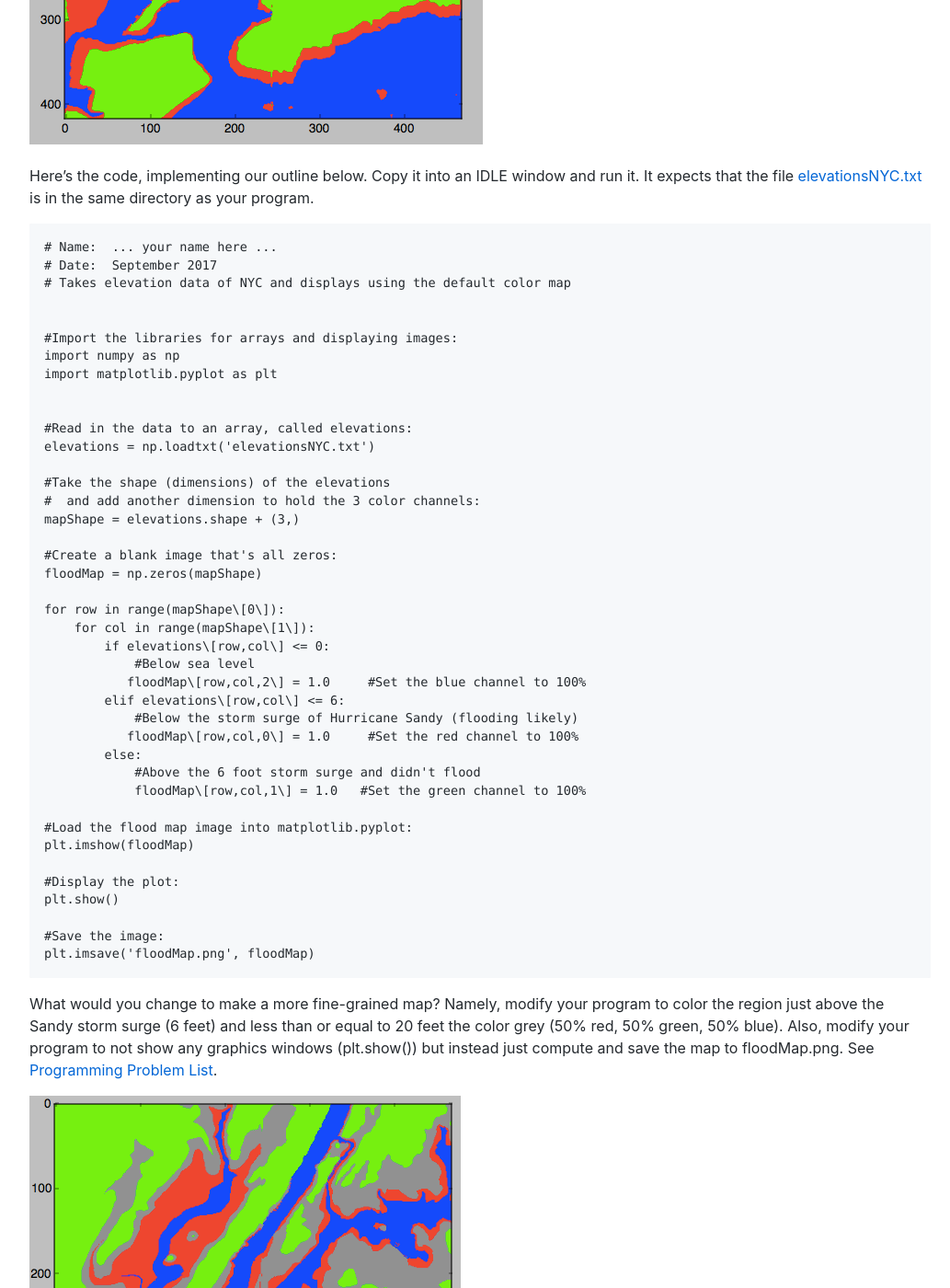
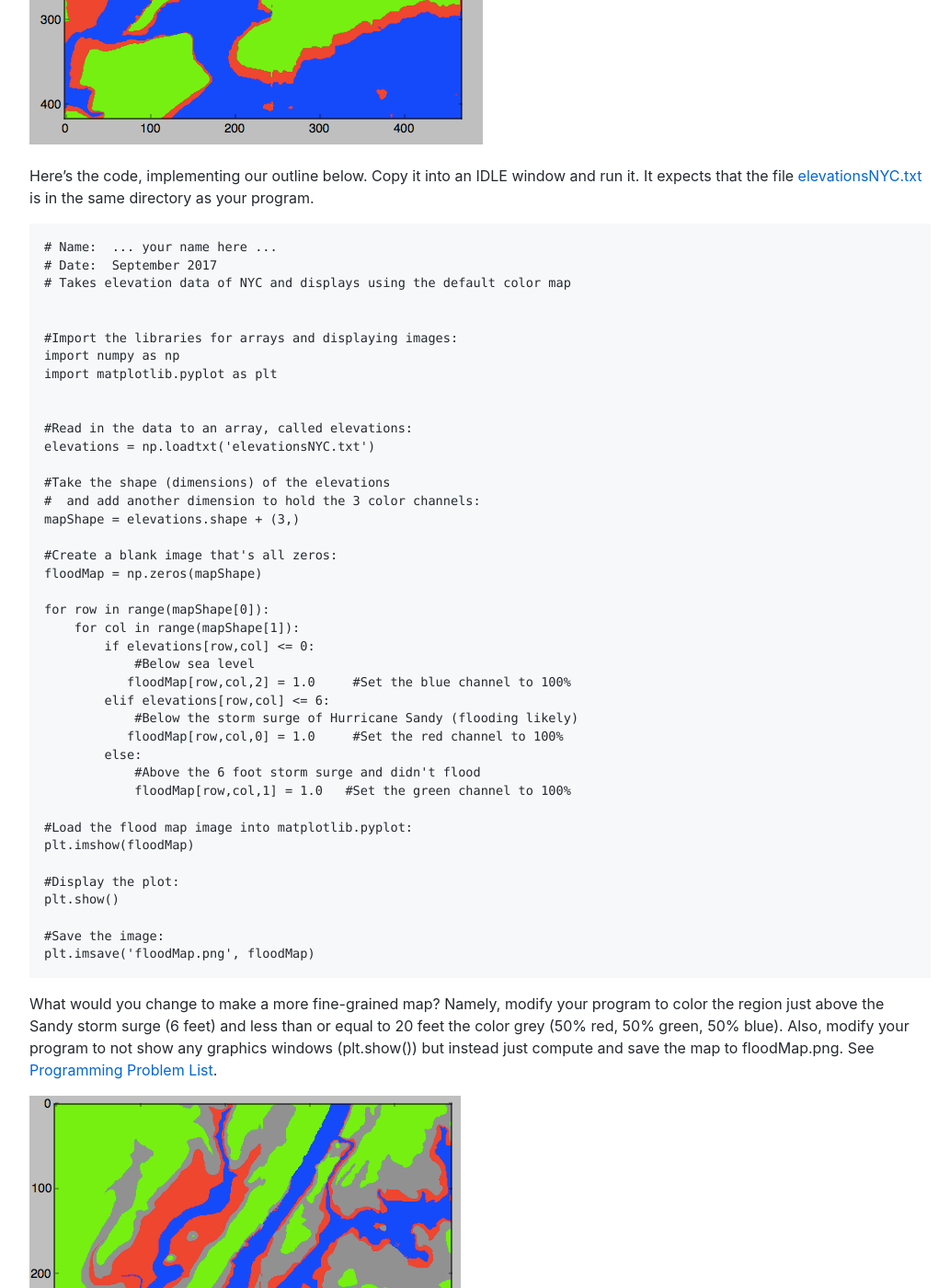
Before and after one commit to maryash/maryash.github.io, a Jekyll site: the page built from 127/lab_04.md, in a window 1280 px wide and 1400 px high, scrolled down 8958 px. Shown: the whole window at 92% size, without its empty margins (118-1151 px from the left). Built offline with Jekyll 4.4.1, drawn with Linux system fonts in a browser that asks for light colours; comment, search, counter and statistics services are not loaded.

Commit message:
Update lab_04.md

```diff
--- a/127/lab_04.md
+++ b/127/lab_04.md
@@ -252,17 +252,17 @@
 	#Create a blank image that's all zeros:
 	floodMap = np.zeros(mapShape)
 
-	for row in range(mapShape\[0\]):
-	    for col in range(mapShape\[1\]):
-		if elevations\[row,col\] <= 0:
+	for row in range(mapShape[0]):
+	    for col in range(mapShape[1]):
+		if elevations[row,col] <= 0:
 		    #Below sea level
-		   floodMap\[row,col,2\] = 1.0     #Set the blue channel to 100%
-		elif elevations\[row,col\] <= 6:
+		   floodMap[row,col,2] = 1.0     #Set the blue channel to 100%
+		elif elevations[row,col] <= 6:
 		    #Below the storm surge of Hurricane Sandy (flooding likely)
-		   floodMap\[row,col,0\] = 1.0     #Set the red channel to 100%
+		   floodMap[row,col,0] = 1.0     #Set the red channel to 100%
 		else:
 		    #Above the 6 foot storm surge and didn't flood
-		    floodMap\[row,col,1\] = 1.0   #Set the green channel to 100%
+		    floodMap[row,col,1] = 1.0   #Set the green channel to 100%
 
 	#Load the flood map image into matplotlib.pyplot:
 	plt.imshow(floodMap)
```
